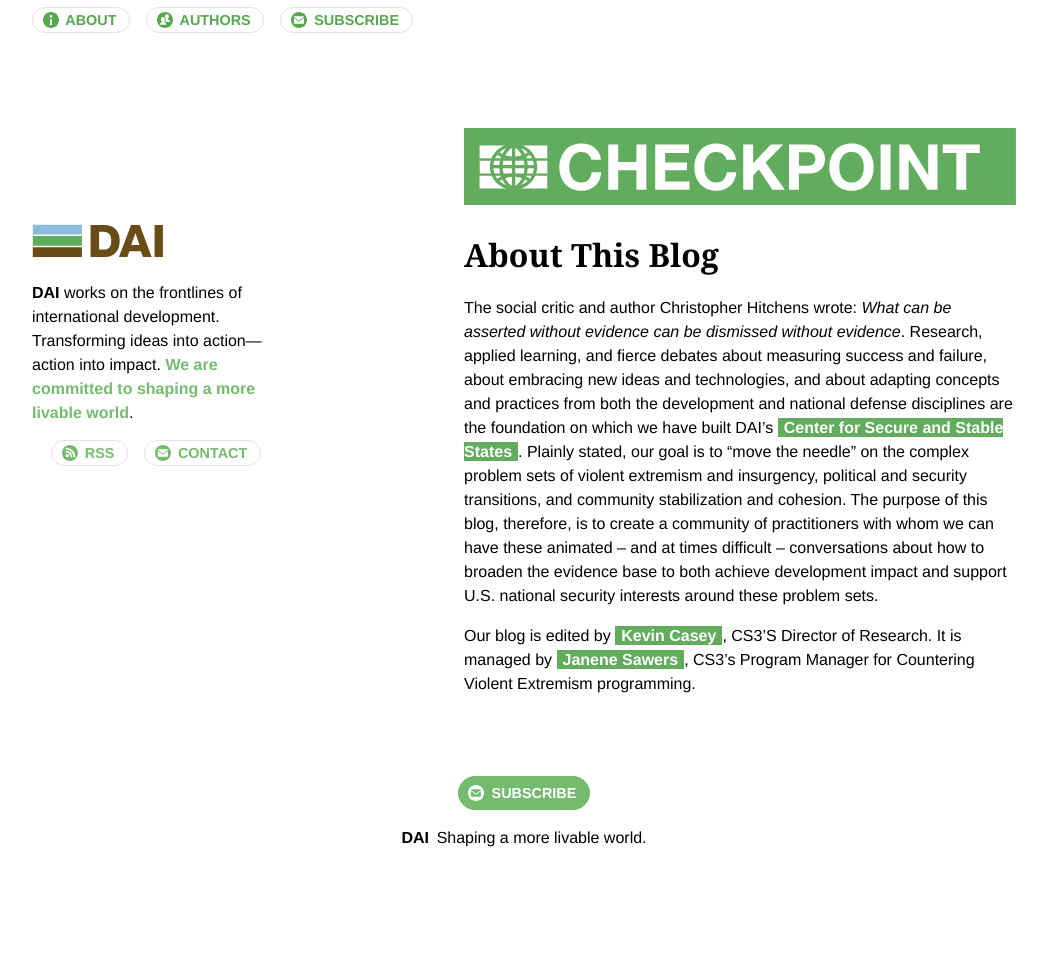
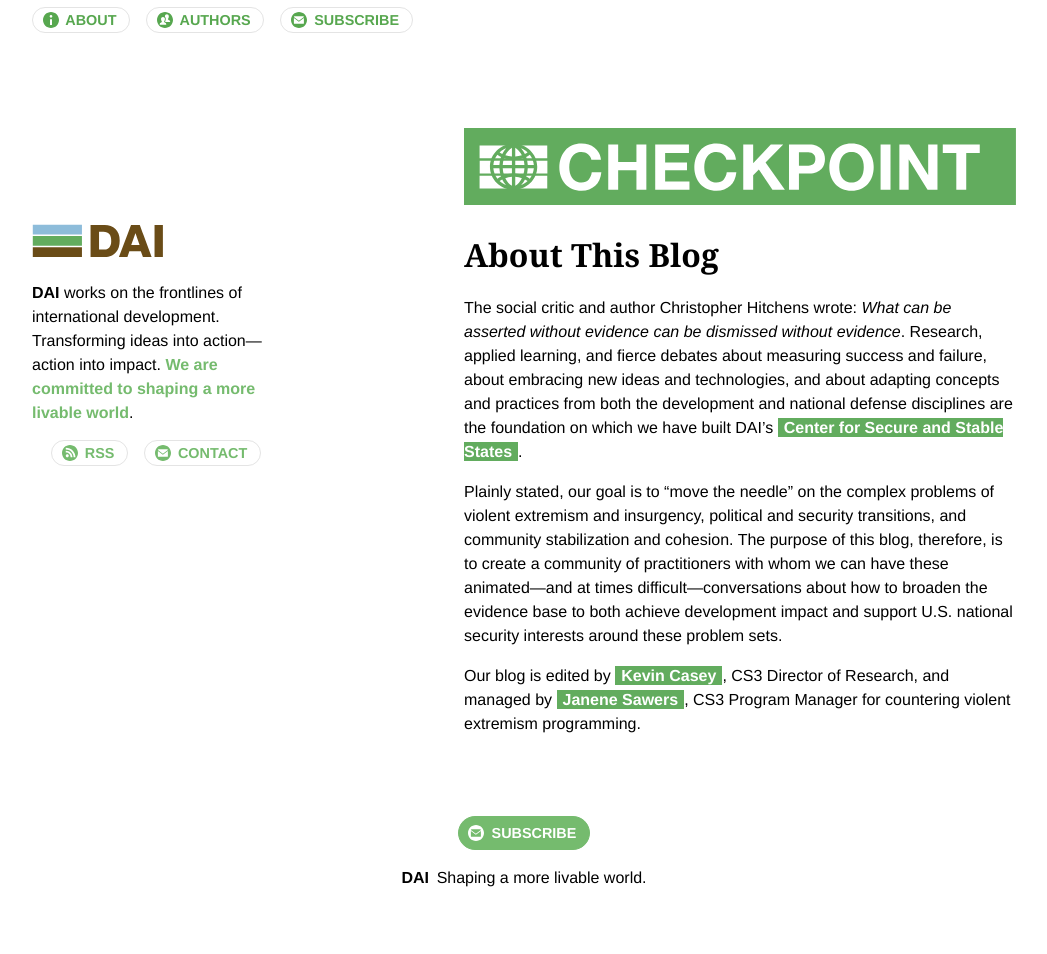
Before and after one commit to BryanSchuetz/CS-, a Jekyll site: the page built from about.md, in a window 1280 px wide. Shown: the whole page, without its empty margins (116-1163 px from the left). Built offline with Jekyll 4.4.1, drawn with Linux system fonts in a browser that asks for light colours; before the commit the page ends 914 px from its top, so only the background shows below that.

Commit message:
Updated About

```diff
--- a/about.md
+++ b/about.md
@@ -4,6 +4,8 @@ permalink: "/about/"
 layout: page
 ---
 
-The social critic and author Christopher Hitchens wrote: *What can be asserted without evidence can be dismissed without evidence*. Research, applied learning, and fierce debates about measuring success and failure, about embracing new ideas and technologies, and about adapting concepts and practices from both the development and national defense disciplines are the foundation on which we have built DAI’s [Center for Secure and Stable States](https://www.dai.com/news/dai-launches-the-center-for-secure-and-stable-states). Plainly stated, our goal is to “move the needle” on the complex problem sets of violent extremism and insurgency, political and security transitions, and community stabilization and cohesion. The purpose of this blog, therefore, is to create a community of practitioners with whom we can have these animated -- and at times difficult – conversations about how to broaden the evidence base to both achieve development impact and support U.S. national security interests around these problem sets.
+The social critic and author Christopher Hitchens wrote: *What can be asserted without evidence can be dismissed without evidence*. Research, applied learning, and fierce debates about measuring success and failure, about embracing new ideas and technologies, and about adapting concepts and practices from both the development and national defense disciplines are the foundation on which we have built DAI’s [Center for Secure and Stable States](https://www.dai.com/news/dai-launches-the-center-for-secure-and-stable-states).
 
-Our blog is edited by [Kevin Casey](dai-global-checkpoint.com/authors/kevin-casey/), CS3'S Director of Research. It is managed by [Janene Sawers](dai-global-checkpoint.com/authors/janene-sawers/), CS3's Program Manager for Countering Violent Extremism programming.
+Plainly stated, our goal is to “move the needle” on the complex problems of violent extremism and insurgency, political and security transitions, and community stabilization and cohesion. The purpose of this blog, therefore, is to create a community of practitioners with whom we can have these animated—and at times difficult—conversations about how to broaden the evidence base to both achieve development impact and support U.S. national security interests around these problem sets.
+
+Our blog is edited by [Kevin Casey](dai-global-checkpoint.com/authors/kevin-casey/), CS3 Director of Research, and managed by [Janene Sawers](dai-global-checkpoint.com/authors/janene-sawers/), CS3 Program Manager for countering violent extremism programming.
```
